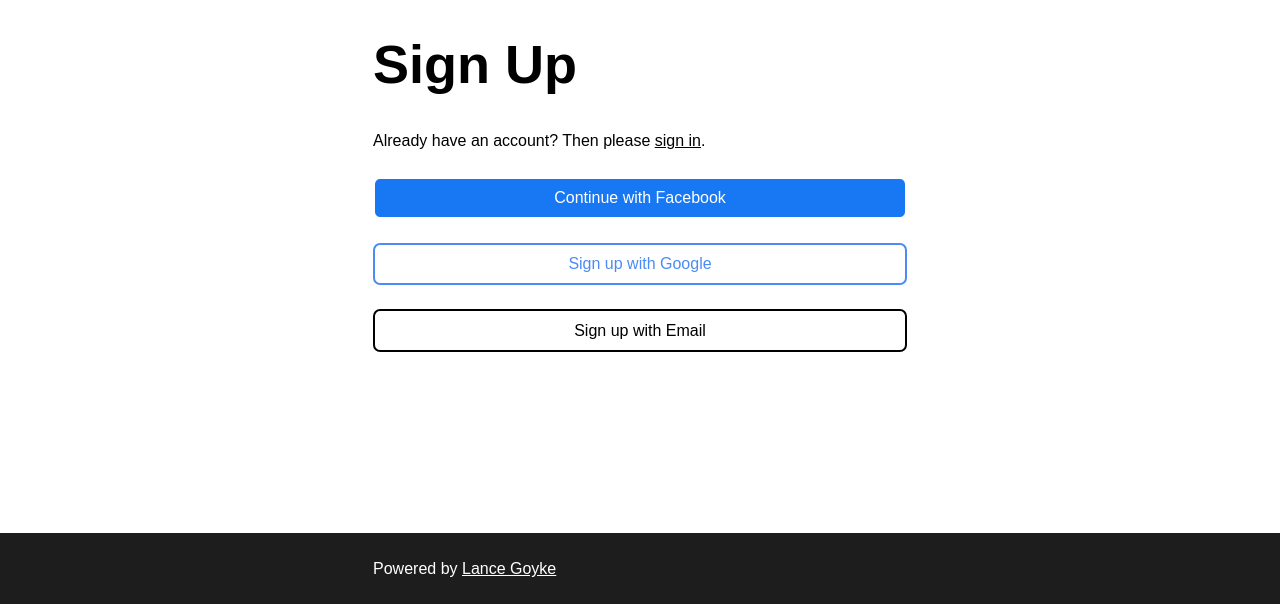
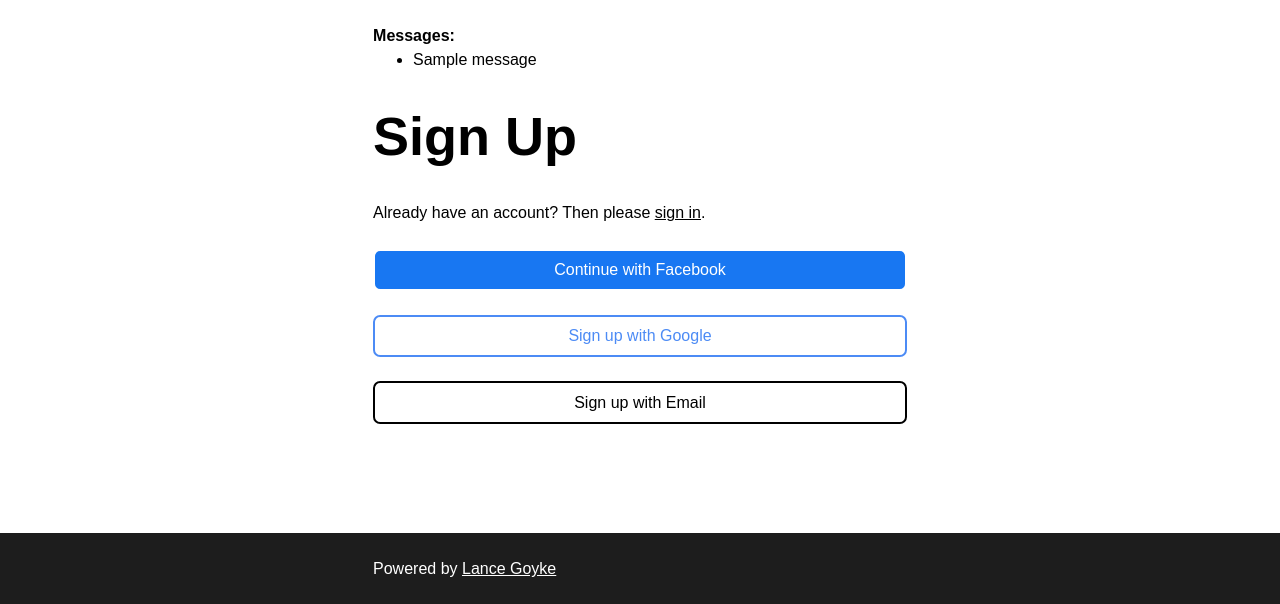
Before and after one commit to kevindev427/fitness_store, a Django app: page /accounts/signup/ in a window 1280 px wide. Shown: the part 108-712 px from the top of the page. Run offline with Django 3.2, Linux system fonts and the light colour scheme; tables that the repository leaves empty hold one stand-in row (values such as "Sample post"); one stand-in notice (Sample message) is shown; parts of the project's set-up code (start-up, migrations or seed data) failed here and were passed over; some libraries are stand-ins or nearby versions.

Commit message:
display messages in _base.html

```diff
--- a/app/store_project/templates/_base.html
+++ b/app/store_project/templates/_base.html
@@ -22,6 +22,17 @@
   <!-- THE CONTENT -->
   <div class="box content">
     <div class="stack center">
+      {% if messages %}
+        <div>
+          <strong>Messages:</strong>
+          <ul>
+            {% for message in messages %}
+            <li>{{message}}</li>
+            {% endfor %}
+          </ul>
+        </div>
+      {% endif %}
+
       {% block content %}
       <!-- No content available -->
       {% endblock content %}
```
Lines whose indentation alone changed are shown as unchanged.
